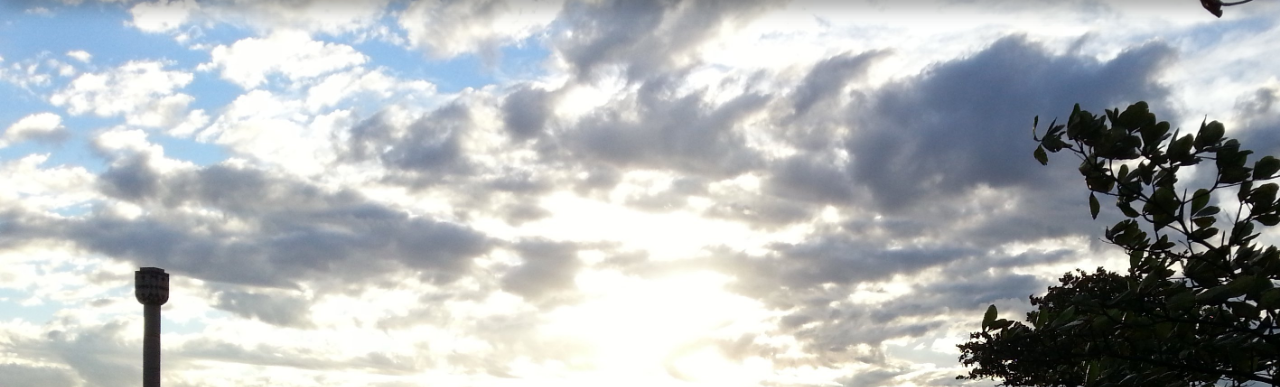
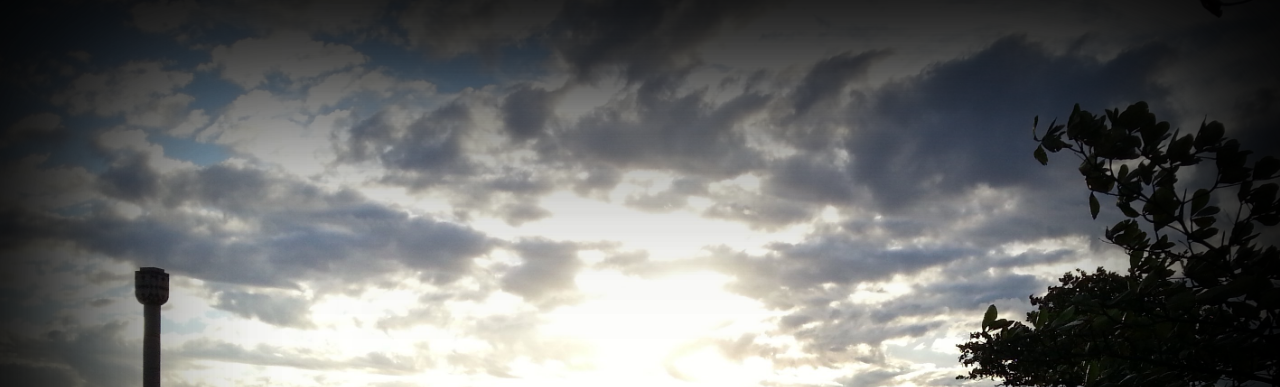
Before and after one commit to 13k/13k.github.io, a plain HTML site: page index.html in a window 1280 px wide. Shown: the top 387 px of the page. Drawn offline with nearby package versions, Linux system fonts and the light colour scheme.

Commit message:
feat: add vignette effect

```diff
--- a/style.css
+++ b/style.css
@@ -22,12 +22,15 @@ body {
 body:before {
   content: "";
   position: fixed;
-  top: -10px;
+  top: 0;
   left: 0;
   width: 100%;
-  height: 10px;
-  z-index: 100;
-  box-shadow: 0 0 25px rgba(0, 0, 0, 0.9);
+  height: 100%;
+  box-shadow:
+    inset 0 2em 20em rgb(0 0 0 / 0.8),
+    inset -2em 2em 20em rgb(0 0 0 / 0.8),
+    inset 0 -2em 20em rgb(0 0 0 / 0.8),
+    inset 2em -2em 20em rgb(0 0 0 / 0.8);
 }
 
 .quoted {
```
